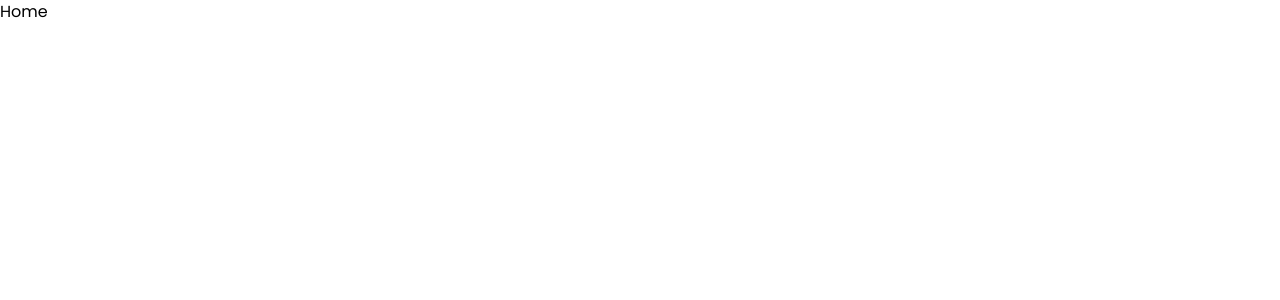
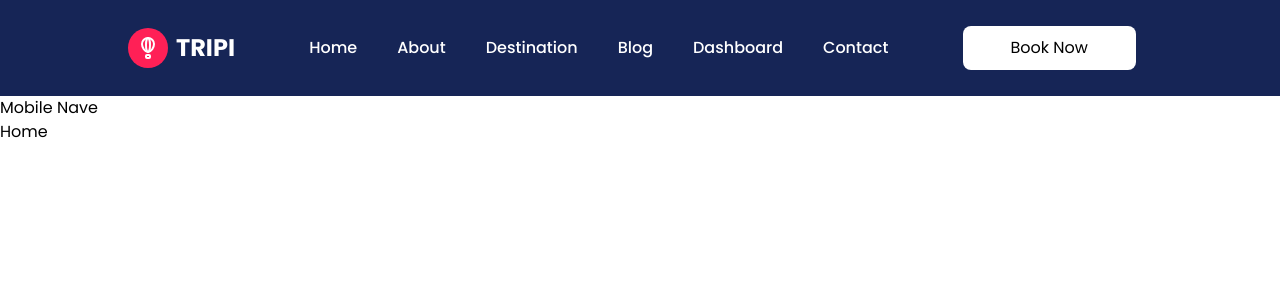
Before and after one commit to Jakaria030/travel_yt, a Next.js app: page / in a window 1280 px wide. Shown: the top 300 px of the page. Built offline with nearby package versions, Linux system fonts and the light colour scheme.

Commit message:
Nav design completed

```diff
--- a/app/layout.tsx
+++ b/app/layout.tsx
@@ -1,6 +1,7 @@
 import { Metadata } from "next";
 import "./globals.css";
 import {Poppins} from "next/font/google";
+import ResponsiveNav from "@/components/Home/Navbar/ResponsiveNav";
 
 const font = Poppins({
   weight: ['100', '200', '300', '400', '500', '600', '700', '800', '900'],
@@ -20,6 +21,7 @@
   return (
     <html lang="en">
       <body className={`${font.className} antialiased`} cz-shortcut-listen="true" >
+        <ResponsiveNav />
         {children}
       </body>
     </html>
--- /dev/null
+++ b/components/Home/Navbar/MobileNav.tsx
@@ -0,0 +1,11 @@
+import React from 'react';
+
+const MobileNav = () => {
+    return (
+        <div>
+            Mobile Nave
+        </div>
+    );
+};
+
+export default MobileNav;
--- /dev/null
+++ b/components/Home/Navbar/Nav.tsx
@@ -0,0 +1,41 @@
+import { navLinks } from '@/constant/constant';
+import Link from 'next/link';
+import React from 'react';
+import { HiBars3BottomRight } from 'react-icons/hi2';
+import { TbAirBalloon } from 'react-icons/tb';
+
+const Nav = () => {
+    return (
+        <div className='bg-blue-950 transition-all duration-200 h-[12vh] z-[1000]'>
+            <div className='flex items-center justify-between h-full w-[90%] sm:w-[80%] mx-auto'>
+                {/* logo */}
+                <div className='flex items-center space-x-2 cursor-pointer'>
+                    <div className='w-10 h-10 bg-rose-500 rounded-full flex items-center justify-center flex-col'>
+                        <TbAirBalloon className='w-6 h-6 text-white' />
+                    </div>
+                    <h1 className='text-xl md:text-2xl text-white uppercase font-bold'>Tripi</h1>
+                </div>
+
+                {/* nav links */}
+                <div className='hidden lg:flex items-center space-x-10'>
+                    {navLinks.map((link) => {
+                        return <Link key={link.id} href={link.url}>
+                            <p className='relative text-white text-base font-medium w-fit block after:block after:content-[""] after:absolute after:h-[3px] after:bg-yellow-300 after:w-full after:scale-x-0 hover:after:scale-x-100 after:transition duration-300 after:origin-center'>{link.label}</p>
+                        </Link>
+                    })}
+                </div>
+
+                {/* buttons */}
+                <div className='flex items-center space-x-4'>
+                    {/* book now button */}
+                    <button className='px-8 py-2 md:px-12 md:py-2.5 text-black text-base bg-white hover:bg-gray-200 transition-all duration-200 rounded-lg cursor-pointer'>Book Now</button>
+
+                    {/* burger menu button */}
+                    <HiBars3BottomRight className='w-8 h-8 cursor-pointer text-white lg:hidden'/>
+                </div>
+            </div>
+        </div>
+    );
+};
+
+export default Nav;
--- /dev/null
+++ b/components/Home/Navbar/ResponsiveNav.tsx
@@ -0,0 +1,14 @@
+import React from 'react';
+import Nav from './Nav';
+import MobileNav from './MobileNav';
+
+const ResponsiveNav = () => {
+    return (
+        <div>
+            <Nav />
+            <MobileNav />
+        </div>
+    );
+};
+
+export default ResponsiveNav;
--- /dev/null
+++ b/constant/constant.ts
@@ -0,0 +1,32 @@
+export const navLinks = [
+    {
+        id: 1,
+        url: '#',
+        label: 'Home'
+    },
+    {
+        id: 2,
+        url: '#',
+        label: 'About'
+    },
+    {
+        id: 3,
+        url: '#',
+        label: 'Destination'
+    },
+    {
+        id: 4,
+        url: '#',
+        label: 'Blog'
+    },
+    {
+        id: 5,
+        url: '#',
+        label: 'Dashboard'
+    },
+    {
+        id: 6,
+        url: '#',
+        label: 'Contact'
+    }
+];
```
